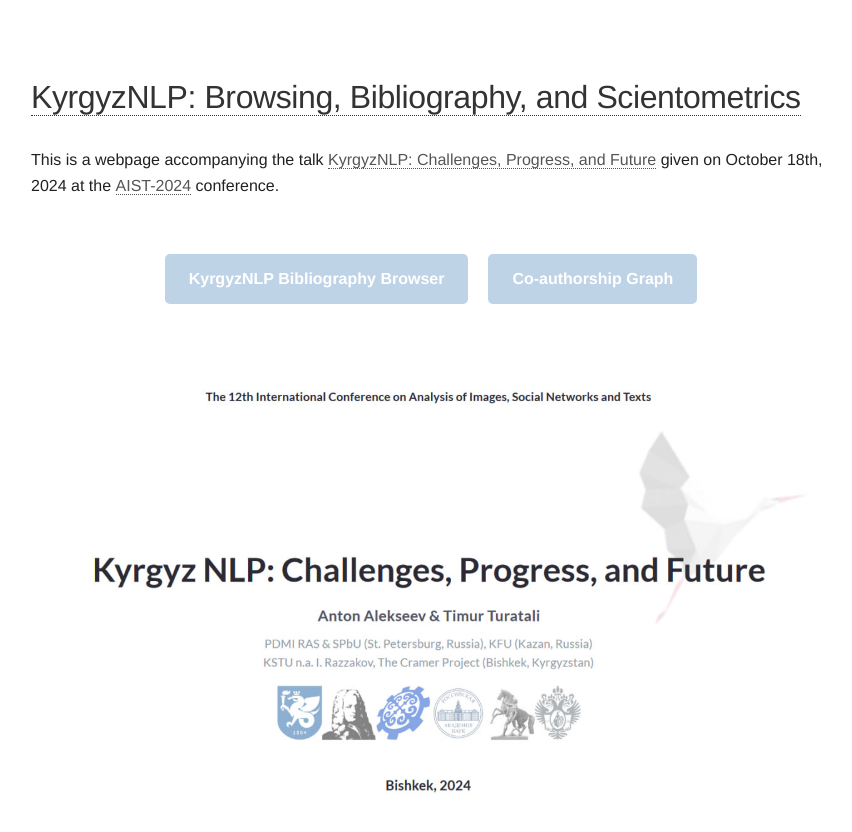
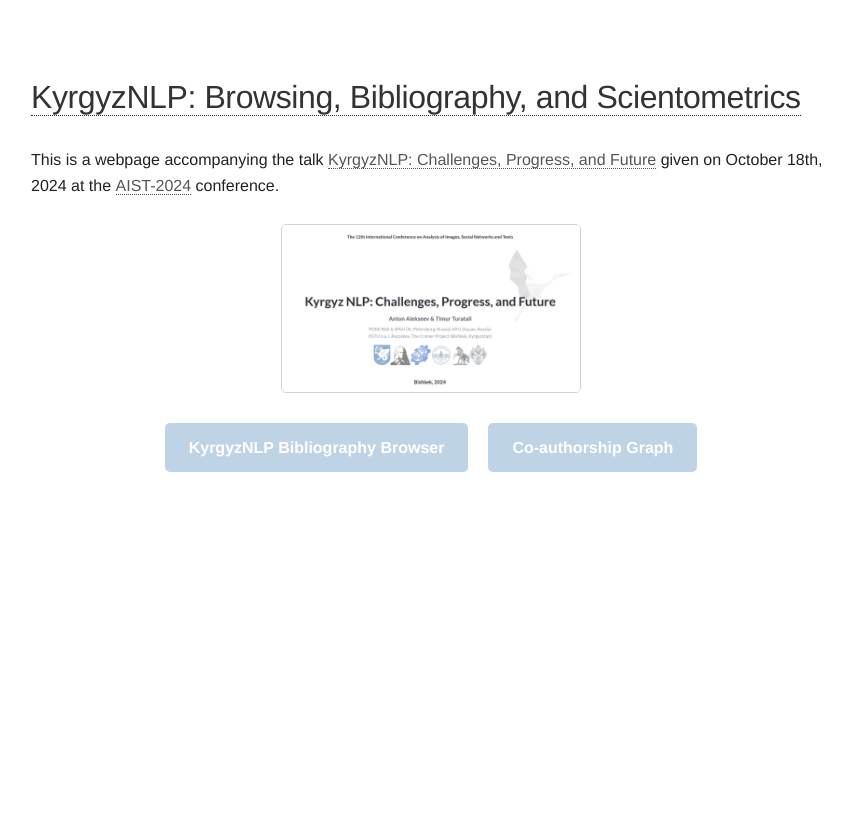
Before and after one commit to alexeyev/alexeyev.github.io, a Jekyll site: the page built from kyrgyz_nlp/index.html, in a window 1280 px wide. Shown: the top 832 px of the page, without its empty margins (209-1061 px from the left). Built offline with Jekyll 4.4.1, drawn with Linux system fonts in a browser that asks for light colours.

Commit message:
Update index.html

```diff
--- a/kyrgyz_nlp/index.html
+++ b/kyrgyz_nlp/index.html
@@ -39,6 +39,8 @@
         img {
               align-self: center;
               margin: 0 auto;
+              width: 300px;
+              border: 1px solid lightgray;
         }
     </style>
 </head>
@@ -56,11 +58,12 @@
     This is a webpage accompanying the talk <a href="/pdf/kyrgyz-nlp-slides_2024.pdf">KyrgyzNLP: Challenges, Progress, and Future</a>
     given on October 18th, 2024 at the <a href="https://aistconf.org/">AIST-2024</a> conference.<br/><br/>
 
+    <img src="kyrgyznlp_first_slide.jpg"/>
+
     <div class="button-container">
         <a href="/kyrgyz_nlp/bibliography" class="button">KyrgyzNLP Bibliography Browser</a>
         <a href="/kyrgyz_nlp/coauthorship" class="button">Co-authorship Graph</a>
     </div>
     <br/><br/>
 
-    <img src="kyrgyznlp_first_slide.jpg"/>
 </div>
```
